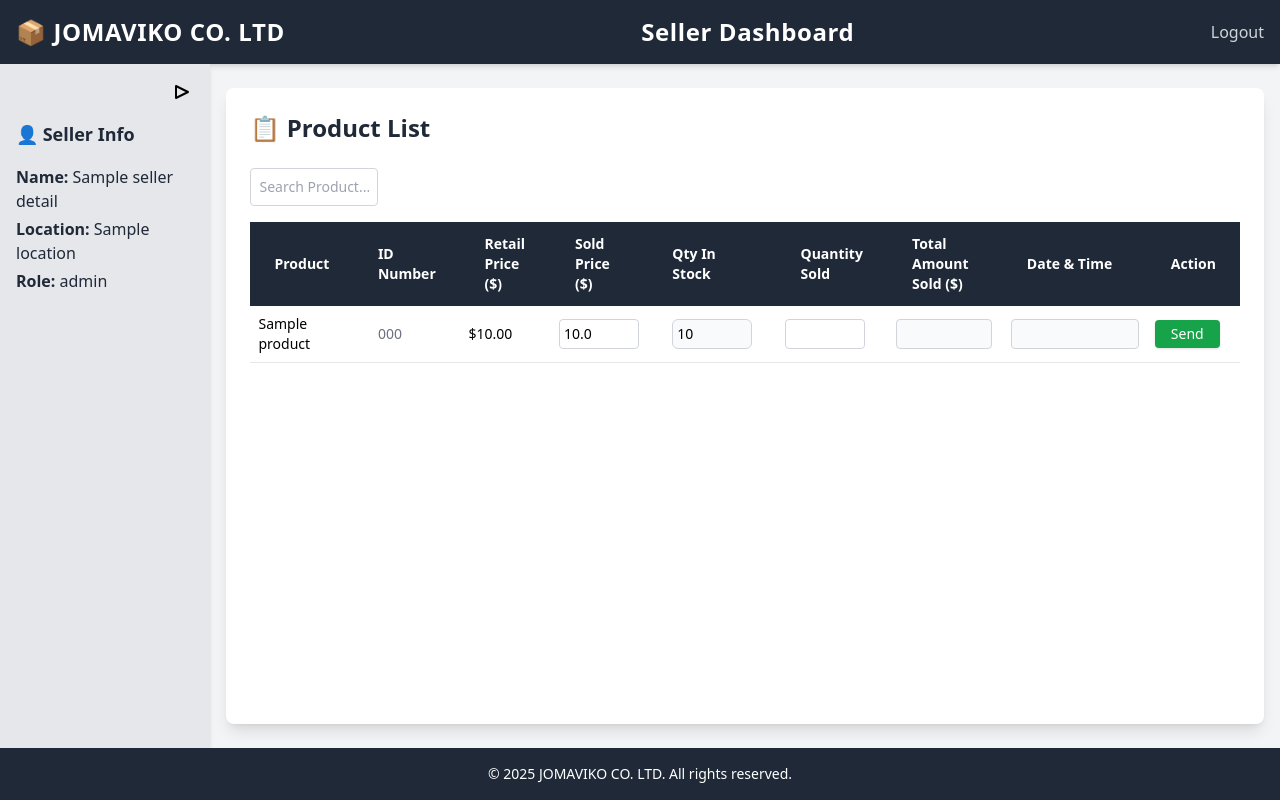
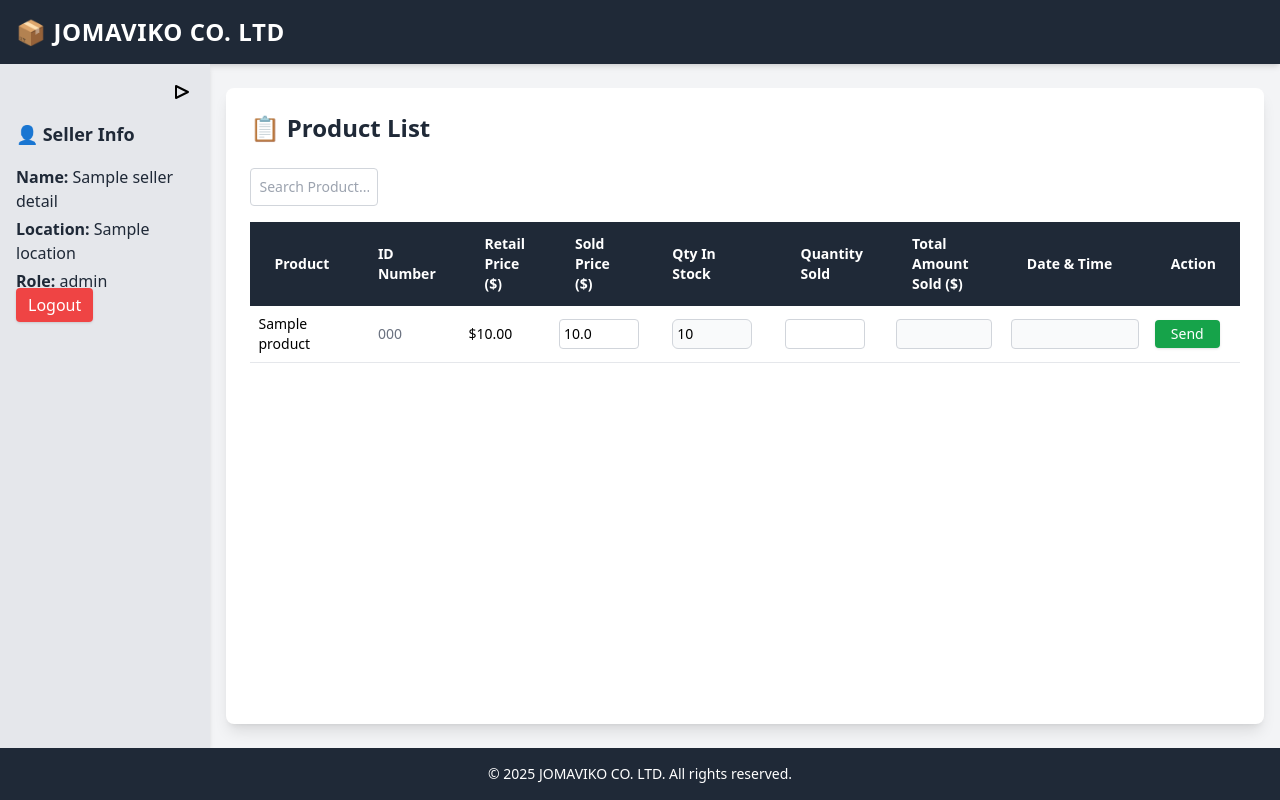
Before and after one commit to Martin4dbest/jomaviko, a Flask app: template templates/seller_dashboard.html in a window 1280 px wide. Run offline with Flask 3, Linux system fonts and the light colour scheme; tables that the repository leaves empty hold one stand-in row (values such as "Sample post"); the template is opened without the code that fills it: values that come from a table or form of the project are taken from there, most other values are stand-ins (such as "Sample title", 1, 10 or a date in 2020); some libraries are stand-ins or nearby versions.

Commit message:
updated code to fit devices

```diff
--- a/templates/seller_dashboard.html
+++ b/templates/seller_dashboard.html
@@ -16,8 +16,6 @@
   <header class="bg-gray-800 text-white shadow-md p-4">
     <div class="max-w-7xl mx-auto flex items-center justify-between">
       <h1 class="text-2xl font-bold tracking-wide">📦 JOMAVIKO CO. LTD</h1>
-      <h1 class="text-2xl font-bold tracking-wide">Seller Dashboard</h1>
-      <a href="{{ url_for('logout') }}" class="text-gray-300 hover:text-teal-400">Logout</a>
     </div>
   </header>
 
@@ -55,12 +53,20 @@
         <p class="mb-1"><strong>Name:</strong> {{ seller_details.name }}</p>
         <p class="mb-1"><strong>Location:</strong> {{ seller_details.location }}</p>
         <p><strong>Role:</strong> {{ seller_details.role }}</p>
+        <!-- Logout Button -->
+        <a href="{{ url_for('logout') }}" class="mt-4 text-white bg-red-500 hover:bg-red-600 px-3 py-1.5 rounded shadow">Logout</a>
+
       </div>
     </aside>
 
     <!-- Main Section -->
     <section class="flex-grow bg-white p-6 mx-4 my-6 rounded-lg shadow-lg">
       <h2 class="text-2xl font-semibold mb-6 text-gray-800">📋 Product List</h2>
+
+            <!-- Alert Box -->
+      <div id="alertBox" class="alert alert-success text-green-700 bg-green-100 border border-green-300 px-4 py-2 rounded my-4" role="alert" style="display: none;">
+          Order sent to admin successfully.
+      </div>
 
       <!-- Search Field -->
       <div class="mb-4">
@@ -319,7 +325,11 @@ function sendOrder(productId) {
       .then(response => response.json())
       .then(data => {
         if (data.success) {
-      autoAlert("✅ Order successfully sent!", 3000, "success");
+          // Show the success alert on the page for mobile
+          const alertBox = document.getElementById("alertBox");
+          alertBox.style.display = 'block';
+          alertBox.textContent = "✅ Order successfully sent!";
+
           console.log("✅ Order sent successfully. Reloading in 10 seconds...");
 
           // Refresh page after 10 seconds
```
Lines whose indentation alone changed are shown as unchanged.
